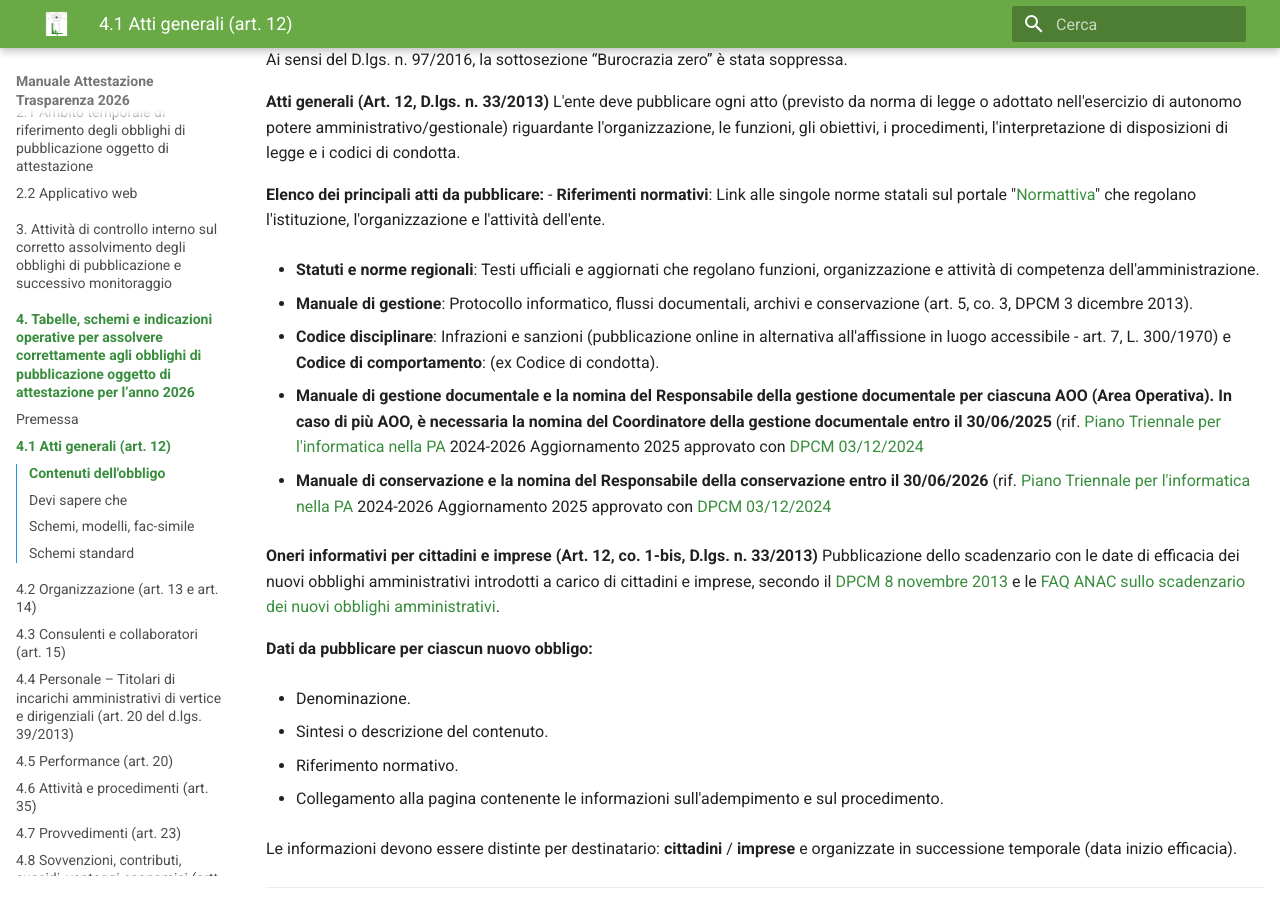
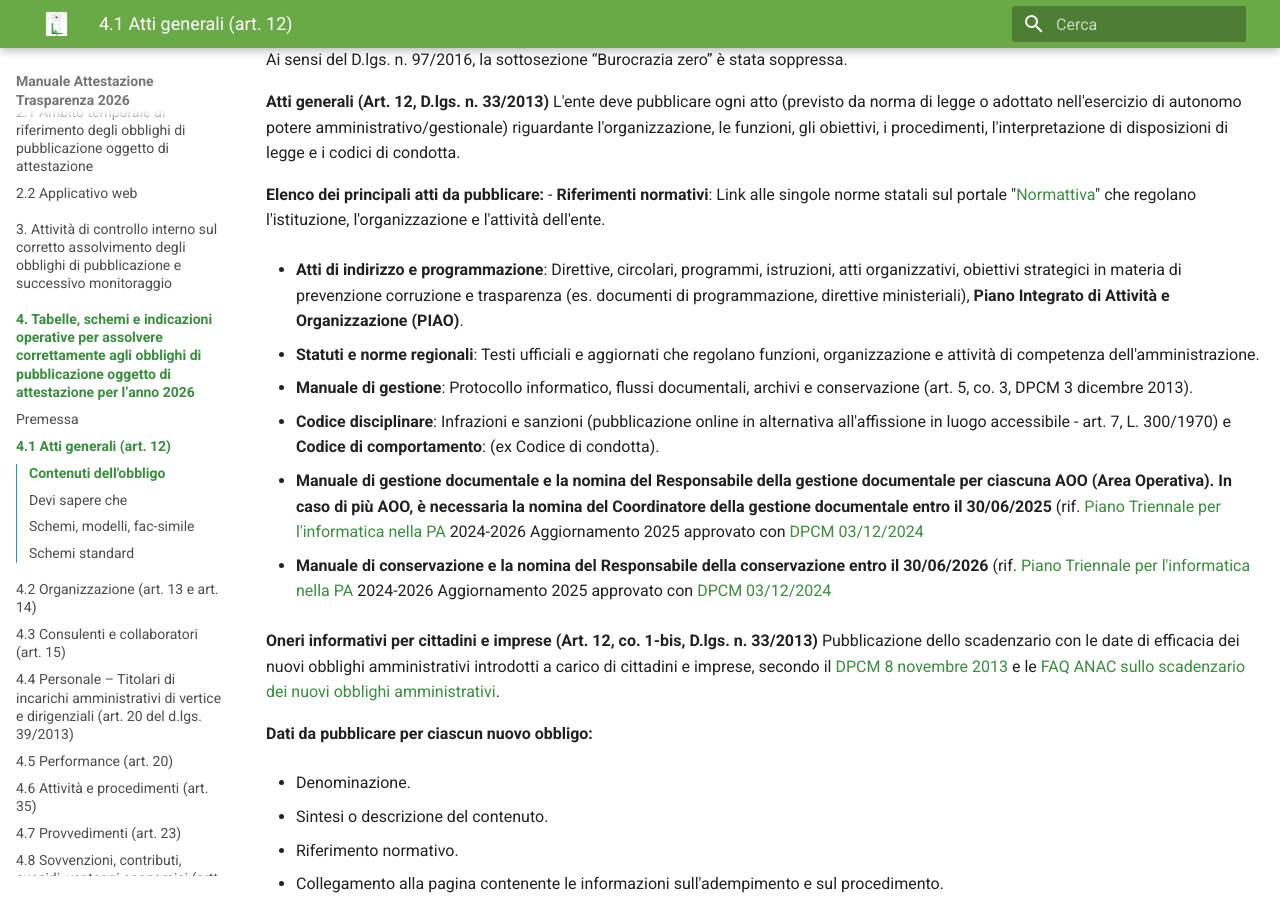
Before and after one commit to Lab4srl/manuale-trasparenza-2026, an MkDocs documentation site: the page built from docs/capitolo-4/4-1-atti-generali.md, in a window 1280 px wide and 900 px high, scrolled down 380 px. Built offline with MkDocs 1.6.1 and Material for MkDocs 9.7.7, drawn with Linux system fonts in a browser that asks for light colours.

Commit message:
Aggiornamento manuale

```diff
--- a/docs/capitolo-4/4-1-atti-generali.md
+++ b/docs/capitolo-4/4-1-atti-generali.md
@@ -13,6 +13,8 @@ L'ente deve pubblicare ogni atto (previsto da norma di legge o adottato nell'ese
 
 **Elenco dei principali atti da pubblicare:**
 - **Riferimenti normativi**: Link alle singole norme statali sul portale "[Normattiva](https://www.normattiva.it){:target="_blank"}" che regolano l'istituzione, l'organizzazione e l'attività dell'ente.
+
+- **Atti di indirizzo e programmazione**: Direttive, circolari, programmi, istruzioni, atti organizzativi, obiettivi strategici in materia di prevenzione corruzione e trasparenza (es. documenti di programmazione, direttive ministeriali), **Piano Integrato di Attività e Organizzazione (PIAO)**.
 
 - **Statuti e norme regionali**: Testi ufficiali e aggiornati che regolano funzioni, organizzazione e attività di competenza dell'amministrazione.
 
```
